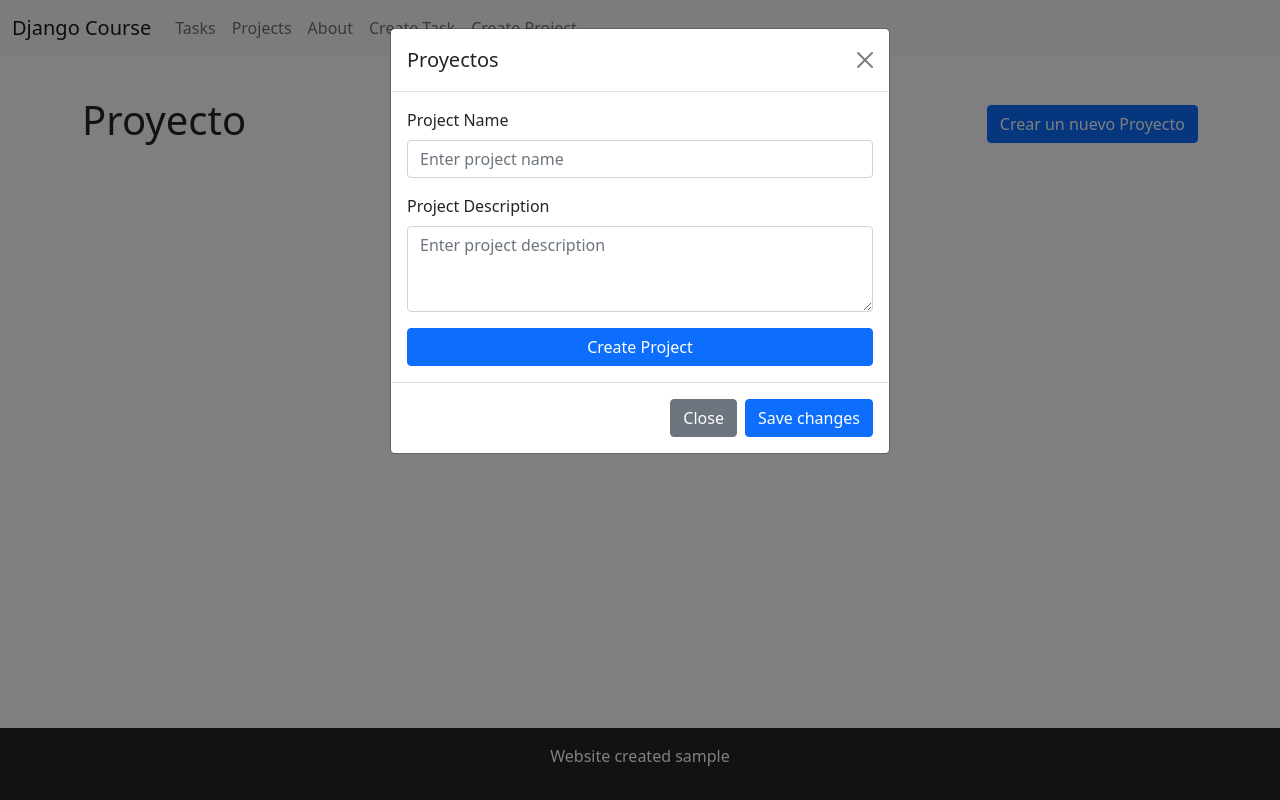
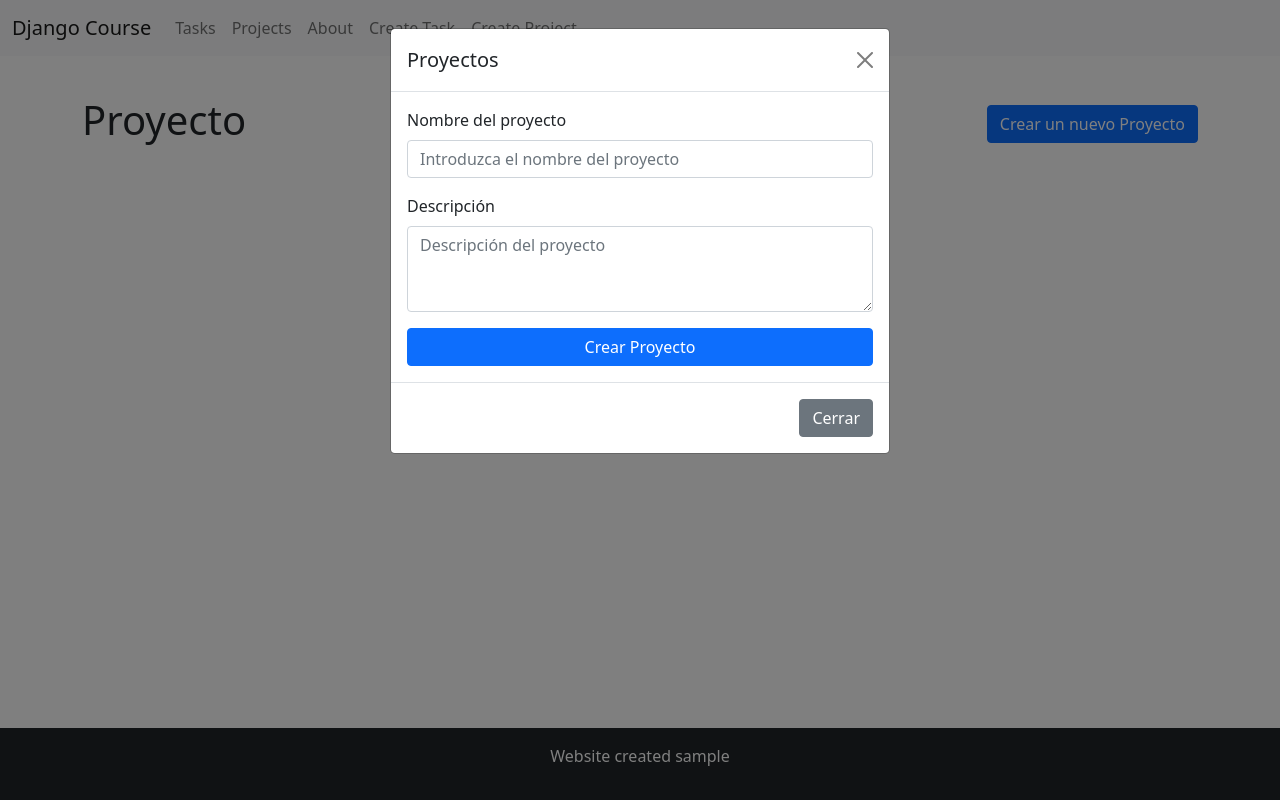
Before and after one commit to benito281/django-course, a Django app: template myapp/templates/projects/projects.html in a window 1280 px wide, after a click on "Crear un nuevo Proyecto". Run offline with Django 5.2, Linux system fonts and the light colour scheme; tables that the repository leaves empty hold one stand-in row (values such as "Sample post"); the template is opened without the code that fills it: values that come from a table or form of the project are taken from there, most other values are stand-ins (such as "Sample title", 1, 10 or a date in 2020); parts of the project's set-up code (start-up, migrations or seed data) failed here and were passed over.

Commit message:
Crear proyecto terminado

```diff
--- a/myapp/forms.py
+++ b/myapp/forms.py
@@ -21,19 +21,18 @@ class CreateNewTask(forms.Form):
 
 class CreateNewProject(forms.Form):
     name_project = forms.CharField(
-        label="Project Name",
+        label="Nombre del proyecto",
         max_length=200,
         widget=forms.TextInput(attrs={
             'class': 'form-control',
-            'placeholder': 'Enter project name'
+            'placeholder': 'Introduzca el nombre del proyecto'
         })
     )
     description = forms.CharField(
-        label="Project Description",
+        label="Descripción",
         widget=forms.Textarea(attrs={
             'class': 'form-control',
-            'placeholder': 'Enter project description',
+            'placeholder': 'Descripción del proyecto',
             'rows': 3
-        }),
-        required=False
+        })
     )
--- /dev/null
+++ b/myapp/static/js/projects.js
@@ -0,0 +1,50 @@
+console.log("running js")
+
+function alertMessage(icon, title, text){
+    return Swal.fire({
+                title: title,
+                text: text,
+                icon: icon
+      });
+}
+
+document.querySelector("#form_project").addEventListener("submit", async (e) => {
+    e.preventDefault();
+
+    const name_project = document.querySelector("#id_name_project").value;
+    const description = document.querySelector("#id_description").value;
+
+    const project = {
+        name_project, description
+    }
+
+    try {
+        const response = await fetch(`${window.location.origin}/projects/`, {
+            method : 'POST',
+            headers : {
+                'Content-Type': 'application/json',
+                'X-Requested-With': 'XMLHttpRequest',
+                'X-CSRFToken': document.querySelector('[name=csrfmiddlewaretoken]').value // Token CSRF
+            },
+            body : JSON.stringify(project)
+        })
+        const data = await response.json()
+        alertMessage(data.icon, data.title, data.text)
+        console.log(data);
+        await allProjects()
+    } catch (error) {
+        console.log(error.message)
+    }
+
+})
+
+ const allProjects = async () => {
+    try {
+        const response = await fetch(`${window.location.origin}/all_projects/`);
+        const data = await response.json()
+        console.log(data);
+
+    } catch (error) {
+        console.log(error.message)
+    }
+}
--- a/myapp/templates/layouts/base.html
+++ b/myapp/templates/layouts/base.html
@@ -1,3 +1,4 @@
+{% load static %}
 <!doctype html>
 <html lang="en">
   <head>
@@ -7,7 +8,7 @@
 
     <!-- Bootstrap CSS -->
     <link href="https://cdn.jsdelivr.net/npm/bootstrap@5.0.2/dist/css/bootstrap.min.css" rel="stylesheet" integrity="sha384-EVSTQN3/azprG1Anm3QDgpJLIm9Nao0Yz1ztcQTwFspd3yD65VohhpuuCOmLASjC" crossorigin="anonymous">
-
+    <link rel="stylesheet" href="{% static 'css/sweetalert2.min.css' %}">
     <title>Curso de Django</title>
   </head>
   <body>
@@ -52,9 +53,13 @@
 
     <!-- Optional JavaScript; choose one of the two! -->
 
+    {% block extra %}
+
+    {% endblock  %}
+
     <!-- Option 1: Bootstrap Bundle with Popper -->
+    <script src="{% static 'js/sweetalert2.min.js' %}"></script>
     <script src="https://cdn.jsdelivr.net/npm/bootstrap@5.0.2/dist/js/bootstrap.bundle.min.js" integrity="sha384-MrcW6ZMFYlzcLA8Nl+NtUVF0sA7MsXsP1UyJoMp4YLEuNSfAP+JcXn/tWtIaxVXM" crossorigin="anonymous"></script>
-
     <!-- Option 2: Separate Popper and Bootstrap JS -->
     <!--
     <script src="https://cdn.jsdelivr.net/npm/@popperjs/core@2.9.2/dist/umd/popper.min.js" integrity="sha384-IQsoLXl5PILFhosVNubq5LC7Qb9DXgDA9i+tQ8Zj3iwWAwPtgFTxbJ8NT4GN1R8p" crossorigin="anonymous"></script>
--- a/myapp/templates/projects/projects.html
+++ b/myapp/templates/projects/projects.html
@@ -1,6 +1,6 @@
 {% extends 'layouts/base.html' %}
 
-
+{% load static %}
 
 {% block content %}
     <div class="d-flex justify-content-between align-items-center mb-4">
@@ -35,13 +35,12 @@
                     </div>
                 {% endfor %}
                 <div class="d-grid">
-                    <button type="submit" class="btn btn-primary">Create Project</button>
+                    <button type="submit" class="btn btn-primary">Crear Proyecto</button>
                 </div>
             </form>
         </div>
         <div class="modal-footer">
-          <button type="button" class="btn btn-secondary" data-bs-dismiss="modal">Close</button>
-          <button type="button" class="btn btn-primary">Save changes</button>
+          <button type="button" class="btn btn-secondary" data-bs-dismiss="modal">Cerrar</button>
         </div>
       </div>
     </div>
@@ -72,3 +71,8 @@
     </div>
 
 {% endblock content %}
+
+
+{% block extra %}
+    <script src="{% static 'js/projects.js' %}"></script>
+{% endblock %}
--- a/myapp/urls.py
+++ b/myapp/urls.py
@@ -1,8 +1,5 @@
 from django.urls import path
-from .views import ProjectsViews, Home, About, getAllProjects
-
-
-#TODO: 02:49:00 Video
+from .views import ProjectsViews, Home, About, getAllProjects, Viewsproject
 
 urlpatterns = [
     path('', Home.as_view(), name="index"),
```
Also changed, not shown: myapp/static/projects.js (deleted, +0 -27 lines), myapp/views.py (+13 -5 lines), myapp/migrations/0001_initial.py (deleted), myapp/migrations/0002_task.py (deleted), myapp/migrations/0003_task_done.py (deleted), myapp/migrations/0004_projects_description_alter_projects_id_and_more.py (deleted), myapp/migrations/__init__.py (deleted).
